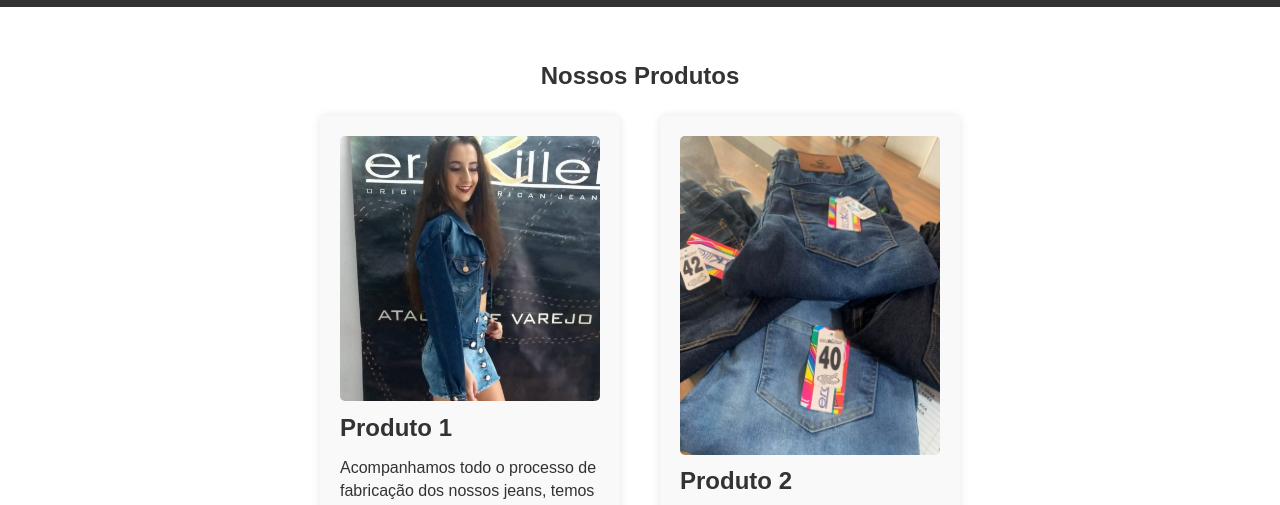
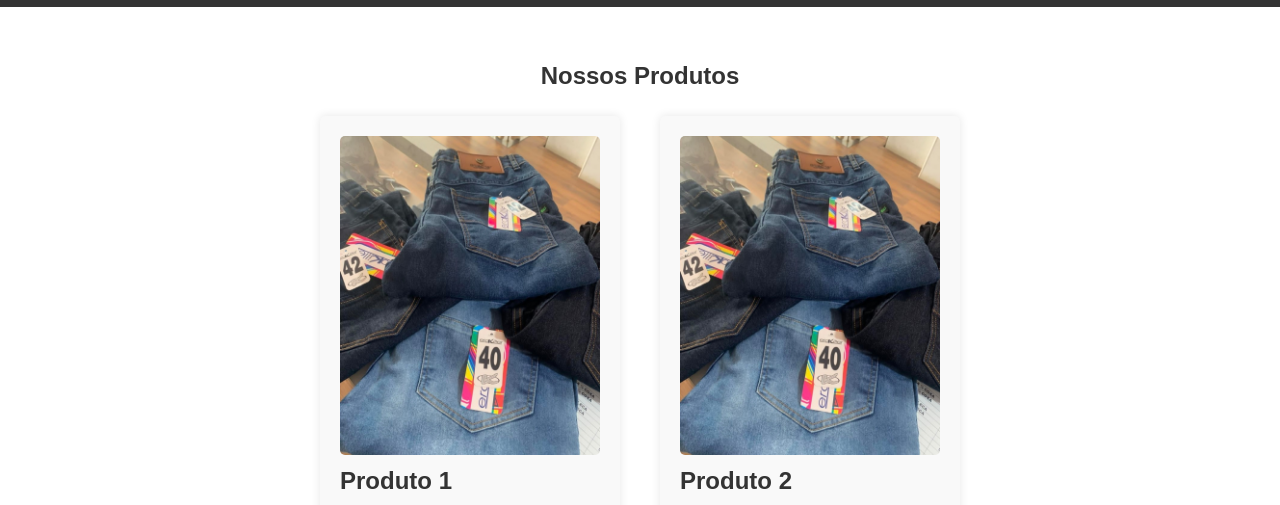
Before and after one commit to Mestredesites/erokiller, a plain HTML site: page produtos.html in a window 1280 px wide. Shown: the part 208-713 px from the top of the page. Drawn offline with Linux system fonts and the light colour scheme.

Commit message:
Update produtos.html

```diff
--- a/produtos.html
+++ b/produtos.html
@@ -27,7 +27,7 @@
         <h1>Nossos Produtos</h1>
         <div class="product-list">
             <div class="product-item">
-                <img src="foto2.jpg" alt="Produto 1">
+                <img src="foto3.jpg" alt="Produto 1">
                 <h3>Produto 1</h3>
                 <p>Acompanhamos todo o processo de fabricação dos nossos jeans, temos o objetivo de trazer o melhor e sempre trazemos.</p>
                 <p class="price">R$ 99,90</p>
```
